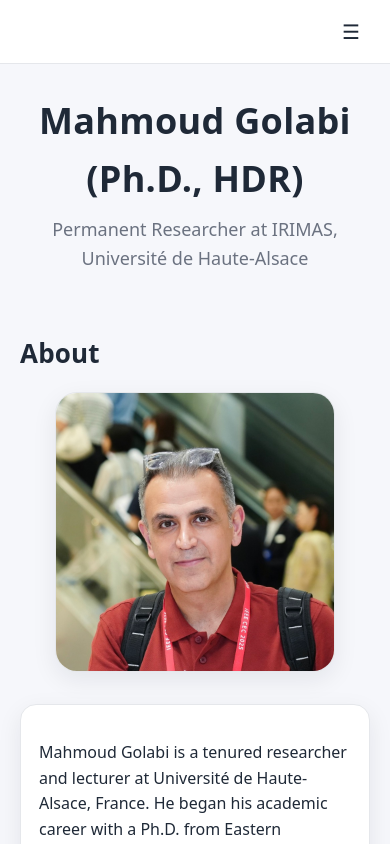
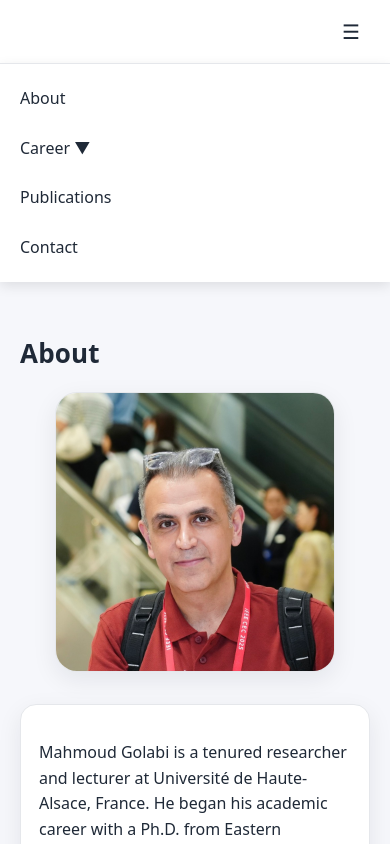
Before and after one commit to mgolabi/mgolabi.github.io, a plain HTML site: page index.html in a window 390 px wide. Both pictures are taken after a click on the button "Toggle menu". Shown: the top 844 px of the page. Drawn offline with Linux system fonts and the light colour scheme; no server answers.

Commit message:
Update header and Career dropdown

```diff
--- a/index.html
+++ b/index.html
@@ -645,12 +645,18 @@
 
   <!-- Dropdown script -->
 <script>
-  // Handle Career dropdown toggle
   document.addEventListener("DOMContentLoaded", () => {
+    const nav = document.querySelector(".nav");
+    const mobileBtn = document.querySelector(".mobile-menu-btn");
+    const dropdown = document.querySelector(".dropdown");
     const dropbtn = document.querySelector(".dropbtn");
-    const dropdown = document.querySelector(".dropdown");
 
-    // Toggle dropdown on button click
+    // Toggle full nav menu in mobile
+    mobileBtn.addEventListener("click", () => {
+      nav.classList.toggle("mobile-open");
+    });
+
+    // Toggle Career dropdown
     dropbtn.addEventListener("click", (e) => {
       e.preventDefault();
       dropdown.classList.toggle("show");
@@ -658,7 +664,7 @@
 
     // Close dropdown if clicked outside
     document.addEventListener("click", (e) => {
-      if (!dropdown.contains(e.target)) {
+      if (!dropdown.contains(e.target) && !dropbtn.contains(e.target)) {
         dropdown.classList.remove("show");
       }
     });
```
